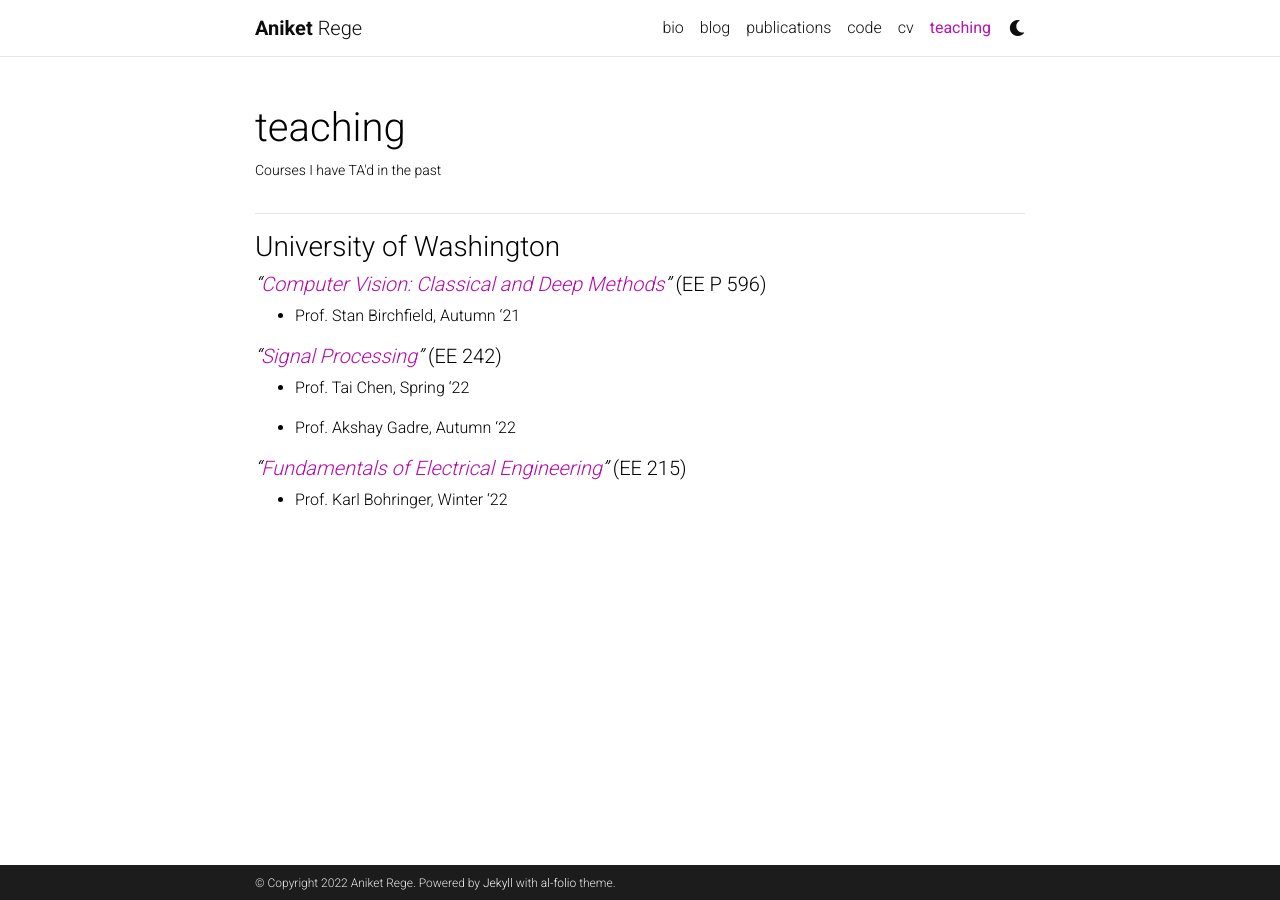
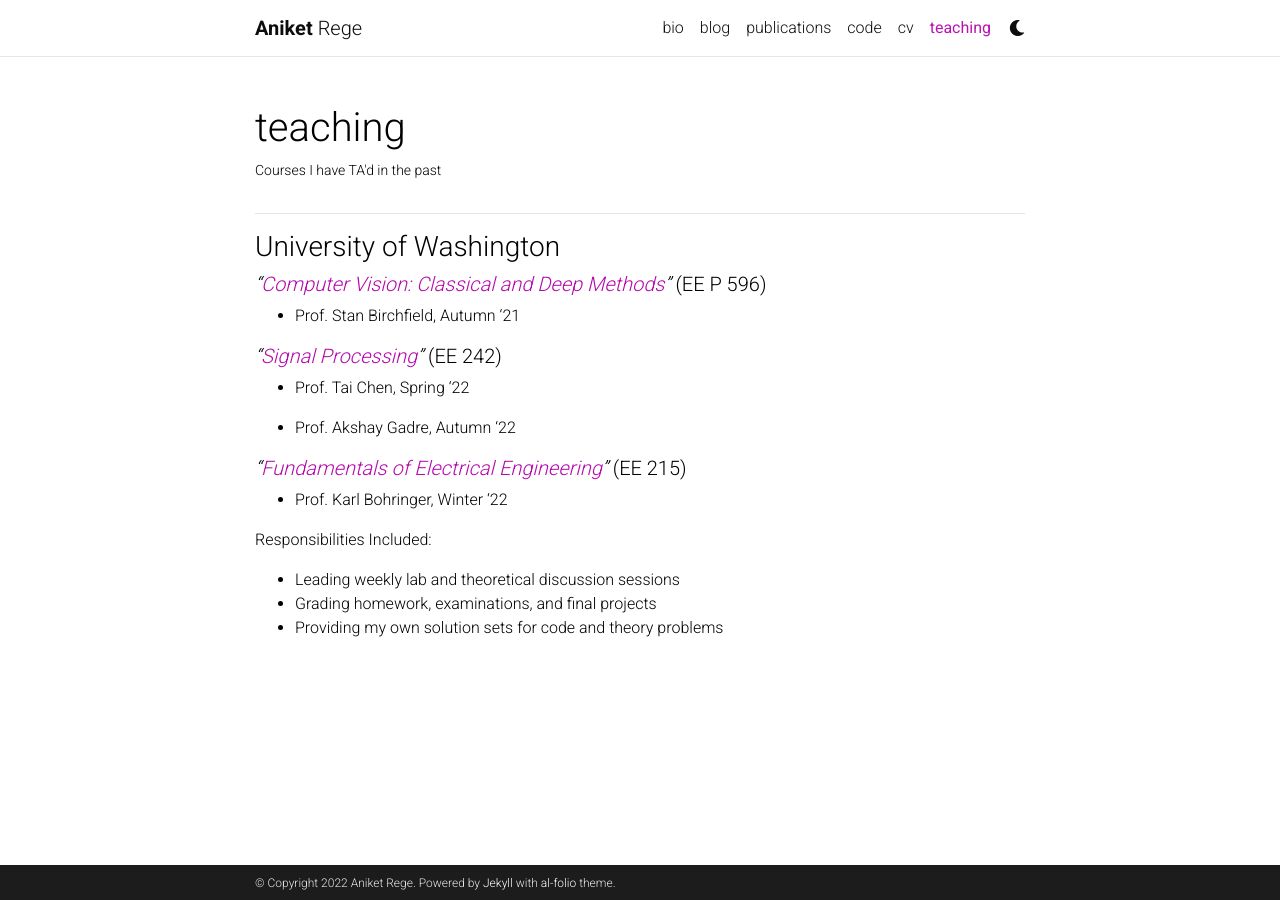
Before and after one commit to aniketrege/aniket-website-old, a Jekyll site: the page built from _pages/teaching.md, in a window 1280 px wide. Built offline with Jekyll 4.4.1, drawn with Linux system fonts in a browser that asks for light colours; comment, search, counter and statistics services are not loaded; a style sheet for code colours, icons or effects is not loaded.

Commit message:
Updated CV, bio, news, teaching

```diff
--- a/_pages/teaching.md
+++ b/_pages/teaching.md
@@ -19,3 +19,8 @@ nav_order: 5
 
 ##### *"[Fundamentals of Electrical Engineering](https://www.washington.edu/students/crscat/ee.html#ee242)"* (EE 215)
 - Prof. Karl Bohringer, Winter '22
+
+Responsibilities Included:
+- Leading weekly lab and theoretical discussion sessions
+- Grading homework, examinations, and final projects
+- Providing my own solution sets for code and theory problems
```
Also changed, not shown: _news/announcement_1.md (+1 -1 lines), _news/announcement_2.md (+1 -1 lines), _pages/about.md (+1 -1 lines), 1 other file.
